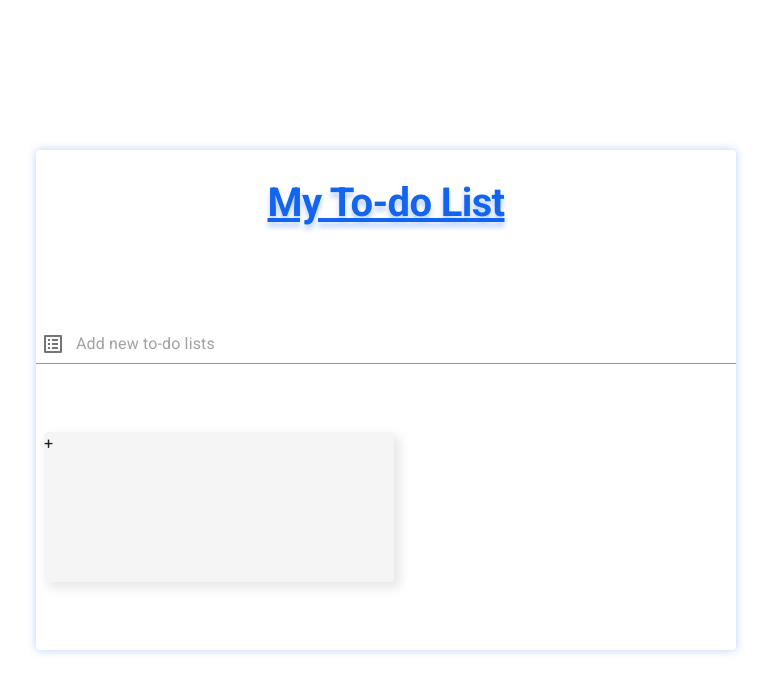
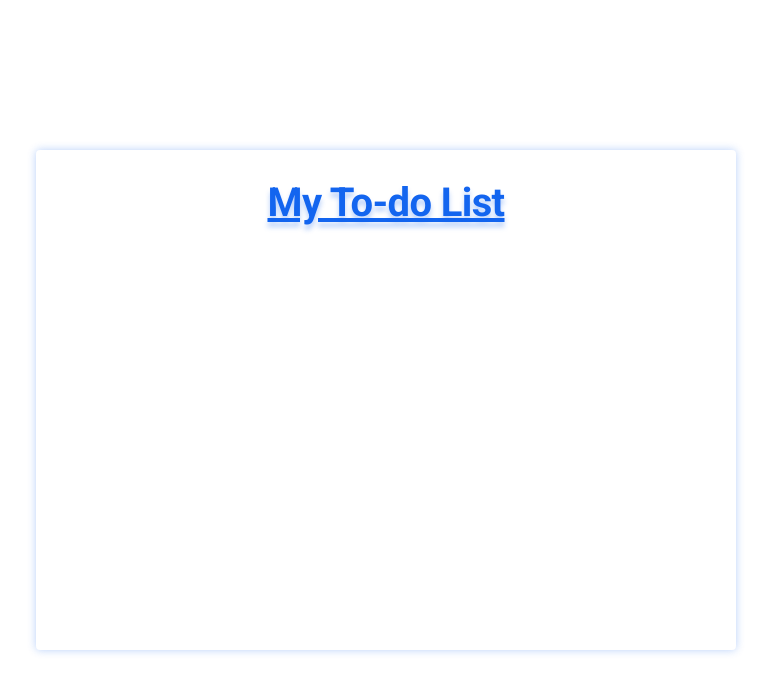
Before and after one commit to PKAeh/todo-lists, a React (Vite) app: page / in a window 1280 px wide. Shown: the top 692 px of the page, without its empty margins (254-1025 px from the left). Built offline with nearby package versions, Linux system fonts and the light colour scheme.

Commit message:
- fix bug

```diff
--- a/src/components/TodoList.tsx
+++ b/src/components/TodoList.tsx
@@ -1,14 +1,9 @@
 import Grid from "@mui/material/Unstable_Grid2";
-import { Box, Input, Typography } from "@mui/material";
-import ListAltIcon from "@mui/icons-material/ListAlt";
-import useTodoStore from "../store/todoStore";
+import { Typography } from "@mui/material";
 import ModalAddTodoList from "./ModalAddTodoList";
+// import Taps from "./Taps";
 
 const TodoList = () => {
-  const ariaLabel = { "aria-label": "description" };
-
-  const openModal = useTodoStore((state) => state.openModal);
-
   return (
     <Grid
       container
@@ -41,43 +36,6 @@ const TodoList = () => {
         </Typography>
       </Grid>
 
-      <Grid xs={12}>
-        <Box
-          sx={{ display: "flex", alignItems: "center", position: "relative" }}
-        >
-          <Input
-            placeholder="Add new to-do lists"
-            inputProps={ariaLabel}
-            fullWidth
-            sx={{ height: "40px", paddingLeft: "40px" }}
-          />
-          <ListAltIcon
-            sx={{
-              color: "action.active",
-              mr: 1,
-              my: 0.5,
-              position: "absolute",
-              left: "5px",
-            }}
-          />
-        </Box>
-      </Grid>
-
-      <Grid
-        sx={{
-          bgcolor: "rgba(221,221,221,0.30)",
-          height: "150px",
-          borderRadius: "4px",
-          padding: "0px",
-          margin: "0px 8px",
-          boxShadow: "5px 5px 12px 1px rgba(0,0,0,0.10)",
-        }}
-        xs={6}
-        onClick={openModal}
-      >
-        +
-      </Grid>
-
       {/* <Taps /> */}
 
       <ModalAddTodoList />
```
Also changed, not shown: src/components/Taps.tsx (+9 -9 lines).
